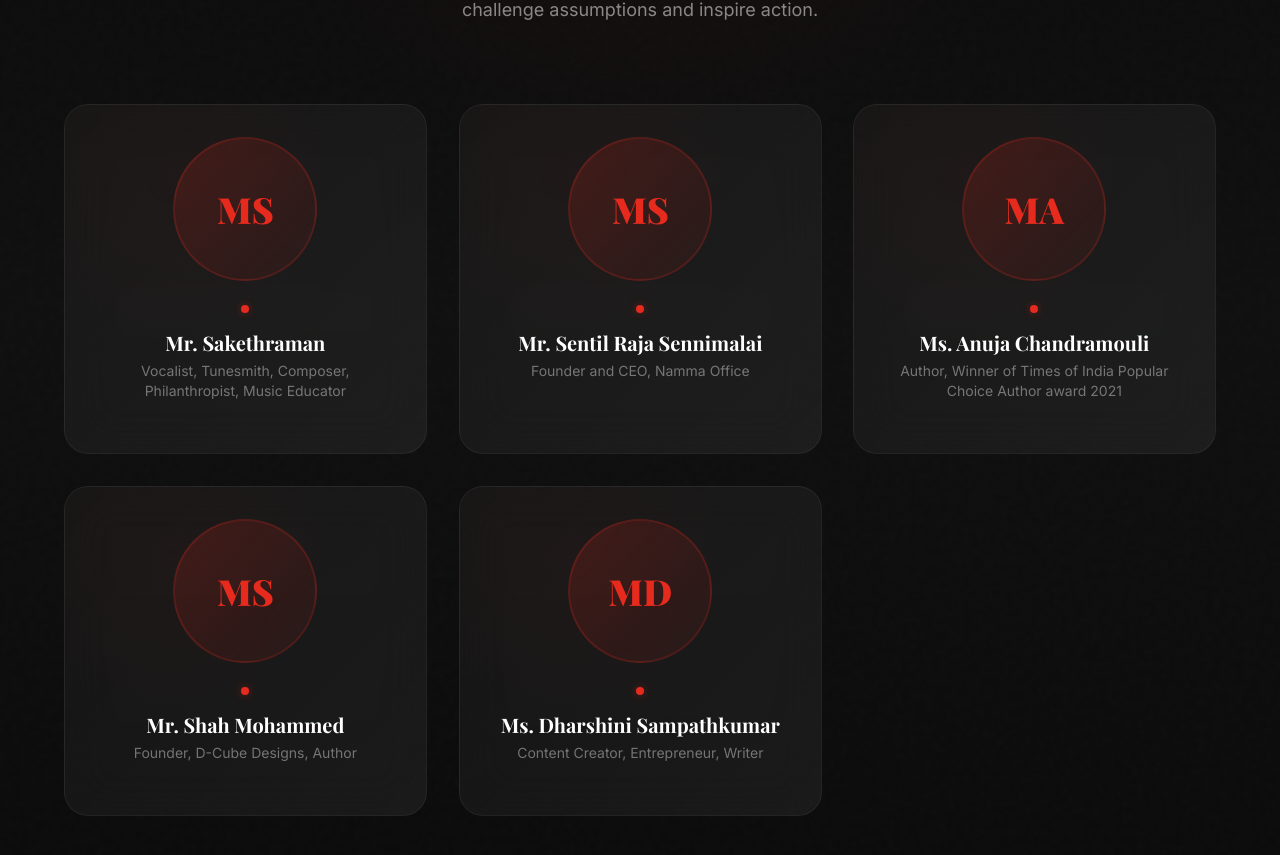
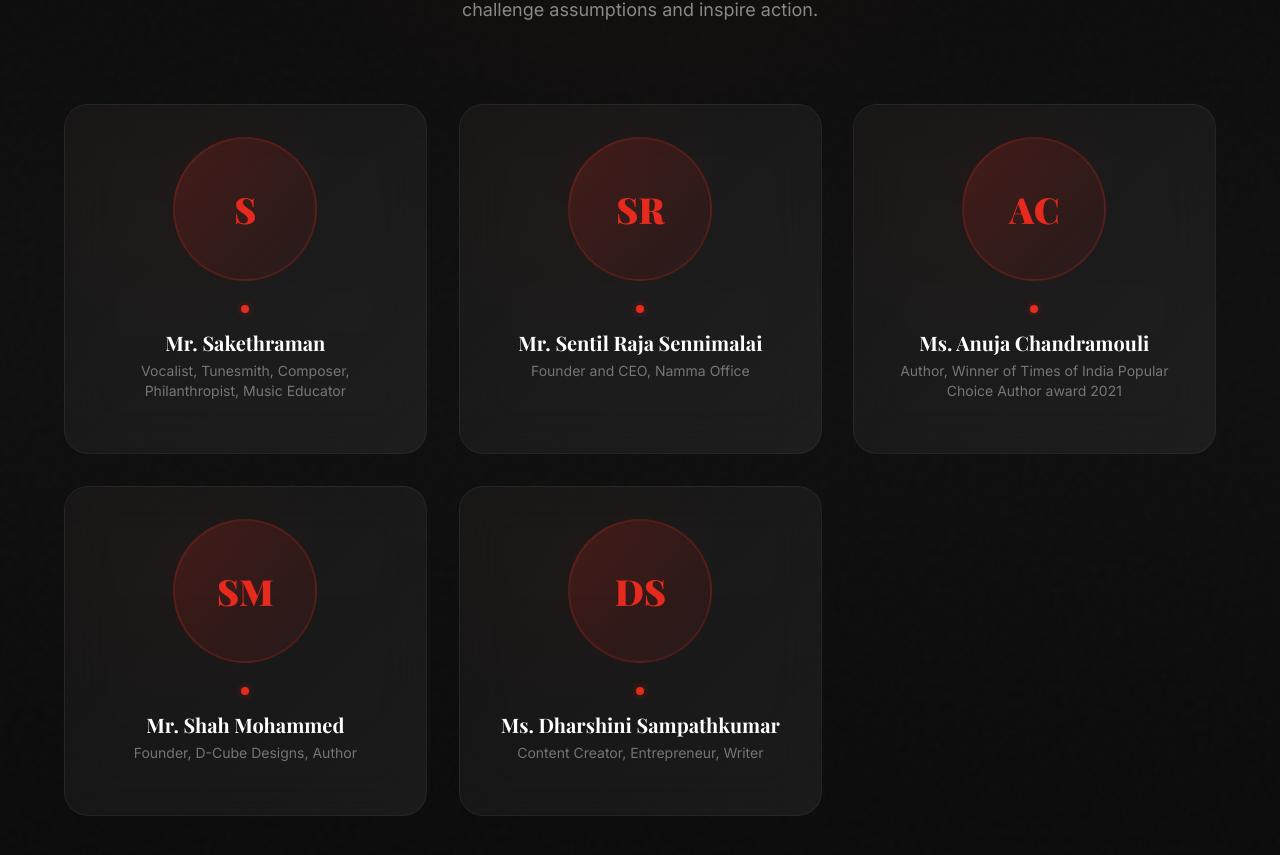
Before and after one commit to tmdinesh/tedx2026, a React (Vite) app: page / in a window 1280 px wide. Shown: the part 4090-4945 px from the top of the page. Built offline with nearby package versions, Linux system fonts and the light colour scheme.

Commit message:
Update TedxSpeakers.jsx

```diff
--- a/src/components/tedx/TedxSpeakers.jsx
+++ b/src/components/tedx/TedxSpeakers.jsx
@@ -3,10 +3,19 @@ import { useTedxReveal, staggerDelay } from '../../hooks/useTedxReveal';
 
 function SpeakerCard({ speaker, index }) {
     const [ref, isRevealed] = useTedxReveal({ threshold: 0.1 });
+
+    // 1. Define common salutations to ignore (lowercase for comparison)
+    const salutations = new Set([
+        'mr', 'mr.', 'ms', 'ms.', 'mrs', 'mrs.', 'dr', 'dr.', 'prof', 'prof.', 'er', 'er.', 'adv', 'adv.', 'ca', 'ca.'
+    ]);
+
+    // 2. Filter out the salutations before mapping the initials
     const initials = speaker.name
         .split(' ')
+        .filter((w) => !salutations.has(w.toLowerCase())) // Remove salutations
         .map((w) => w[0])
         .join('')
+        .toUpperCase() // Ensure it's capitalized
         .slice(0, 2);
 
     return (
```
